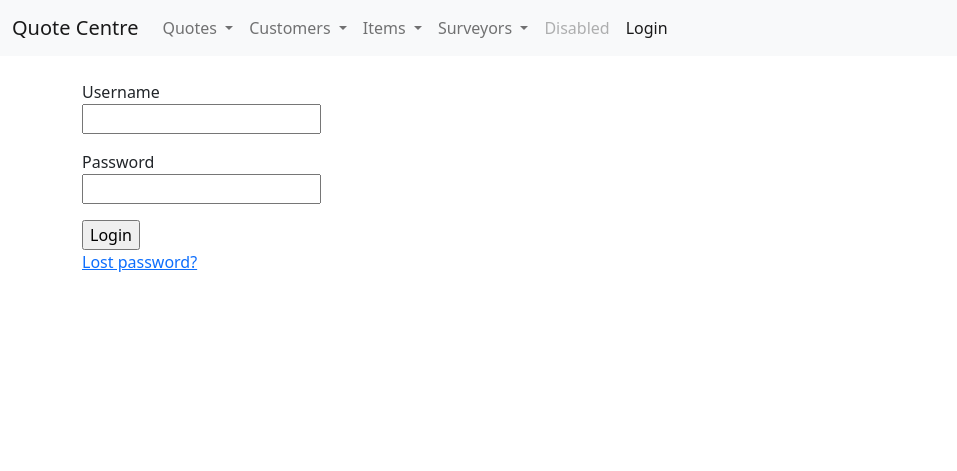
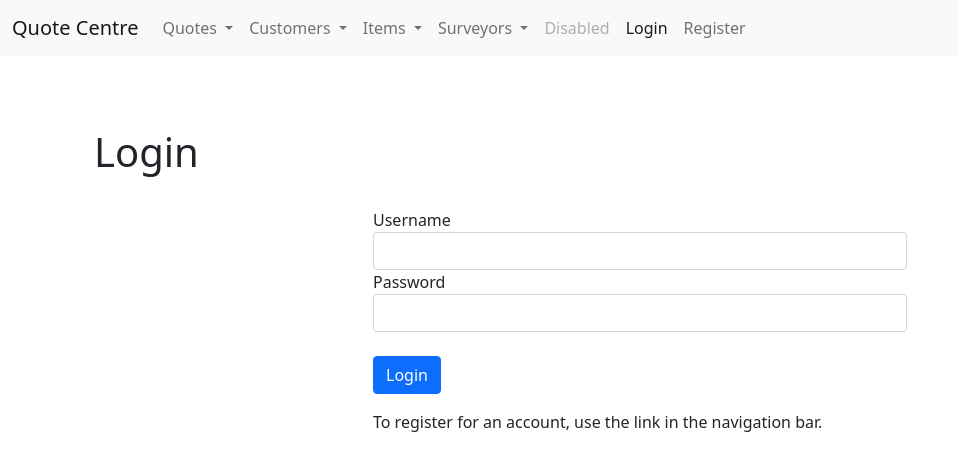
Before and after one commit to dufresne37927/quote-centre, a Django app: template quote/templates/registration/login.html in a window 1280 px wide. Shown: the top 471 px of the page, without its empty margins (0-957 px from the left). Run offline with Django 4.2, Linux system fonts and the light colour scheme; the template is opened without the code that fills it, so the values that code supplies are empty, except form fields; tables that the repository leaves empty hold one stand-in row (values such as "Sample post"); form fields are guessed from the names that the template uses.

Commit message:
Implemented registration page.
Modified appearance of register and login to match.

Protected welcome page.

```diff
--- a/quote/templates/quote/base.html
+++ b/quote/templates/quote/base.html
@@ -73,6 +73,11 @@
                         <a class="nav-link active" aria-current="page" href="{% url "login" %}">Login</a>
                     </li>
                 {% endif %}
+                {% if not user.is_authenticated %}
+                    <li class="nav-item  ms-auto">
+                        <a class="nav-link" aria-current="page" href="{% url "register" %}">Register</a>
+                    </li>
+                {% endif %}
             </ul>
           </div>
         </div>
--- a/quote/templates/registration/login.html
+++ b/quote/templates/registration/login.html
@@ -2,36 +2,53 @@
 
 {% block content %}
 
-{% if form.errors %}
-<p>Your username and password didn't match. Please try again.</p>
-{% endif %}
-
-{% if next %}
-    {% if user.is_authenticated %}
-    <p>Your account doesn't have access to this page. To proceed,
-    please login with an account that has access.</p>
-    {% else %}
-    <p>Please login to see this page.</p>
-    {% endif %}
-{% endif %}
-
-<form method="post" action="{% url 'login' %}">
-{% csrf_token %}
-
-<div class="mb-3">
-    <div>{{ form.username.label_tag }}</div>
-    <div>{{ form.username }}</div>
-</div>
-<div class="mb-3">
-    <div>{{ form.password.label_tag }}</div>
-    <div>{{ form.password }}</div>
-</div>
-
-<input type="submit" value="Login">
-<input type="hidden" name="next" value="{{ next }}">
-</form>
-
-{# Assumes you set up the password_reset view in your URLconf #}
-<p><a href="{% url 'password_reset' %}">Lost password?</a></p>
-
+<section>
+    <div class="container">
+        <div class="row">
+            <div class="col-md-12 col-centered">
+                <h1 class="mt-5 mb-3">Login</h1>
+            </div>
+        </div>
+        <div class="row">
+            <div class="col-md-6 offset-md-3 mt-3">
+                <form method="post" action="{% url 'login' %}">
+                {% csrf_token %}
+                <div class="form-group">
+                    {{ form.username.label_tag }}
+                    <input
+                    type="text"
+                    name="username"
+                    class="form-control"
+                    maxlength="150"
+                    id="id_username"
+                    required
+                    />
+                </div>
+                <div class="form-group">
+                    {{ form.password.label_tag }}
+                    <input
+                    type="password"
+                    name="password"
+                    class="form-control"
+                    id="id_password"
+                    required
+                    />
+                </div>
+                <br />
+                {% if form.non_field_errors %} {% for error in form.non_field_errors %}
+                <p style="font-size: 13px;">
+                    {{ error|escape }}
+                </p>
+                {% endfor %} {% endif %}
+                <button type="submit" class="btn btn-primary">Login</button>
+                </form>
+            </div>
+        </div>
+        <div class="row">
+            <div class="col-md-6 offset-md-3 mt-3">
+                <p>To register for an account, use the link in the navigation bar.</p>
+            </div>
+        </div>
+    </div>
+</section>
 {% endblock %}
--- a/quote/urls.py
+++ b/quote/urls.py
@@ -4,4 +4,5 @@ from . import views
 
 urlpatterns = [
     path("", views.WelcomeView.as_view(), name="welcome"),
+    path("register/", views.register, name="register"),
 ]
--- a/quotecentre/settings.py
+++ b/quotecentre/settings.py
@@ -123,6 +123,8 @@ STATIC_URL = 'static/'
 
 DEFAULT_AUTO_FIELD = 'django.db.models.BigAutoField'
 
+LOGIN_URL = '/login'
+
 LOGIN_REDIRECT_URL = '/'
 
 LOGOUT_REDIRECT_URL = '/login'
```
Also changed, not shown: quote/templates/registration/register.html (added, +39 -0 lines), quote/views.py (+19 -2 lines).
